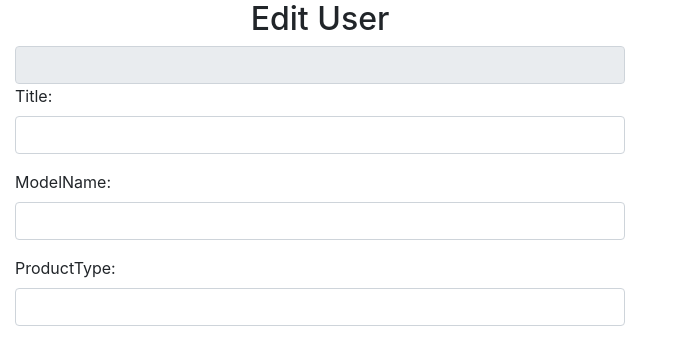
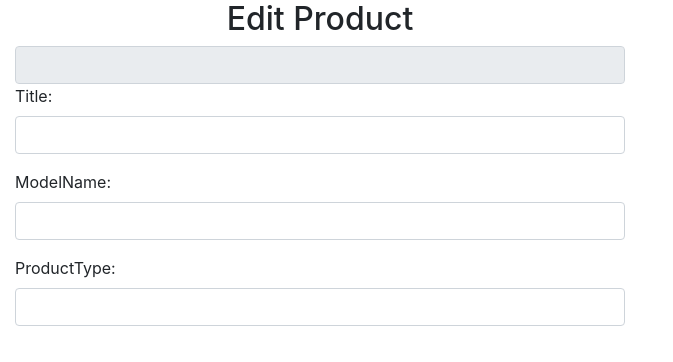
Before and after one commit to Sijo88/Angular-web-application-Authenticate-Authorize, an Angular app: page /editproduct in a window 1280 px wide. Shown: the top 362 px of the page, without its empty margins (0-673 px from the left). Built offline with nearby package versions, Linux system fonts and the light colour scheme; no server answers; sample sign-in values are in the browser's storage.

Commit message:
Updated editproduct

```diff
--- a/src/app/products/edit-product/edit-product.component.html
+++ b/src/app/products/edit-product/edit-product.component.html
@@ -1,5 +1,5 @@
 <div class="col-md-6 user-container">
-    <h2 class="text-center">Edit User</h2>
+    <h2 class="text-center">Edit Product</h2>
     <form [formGroup]="editForm" (ngSubmit)="onSubmit()">
       <div class="hidden">
         <input type="text" formControlName="id" class="form-control" id="id" readonly="true">
```
